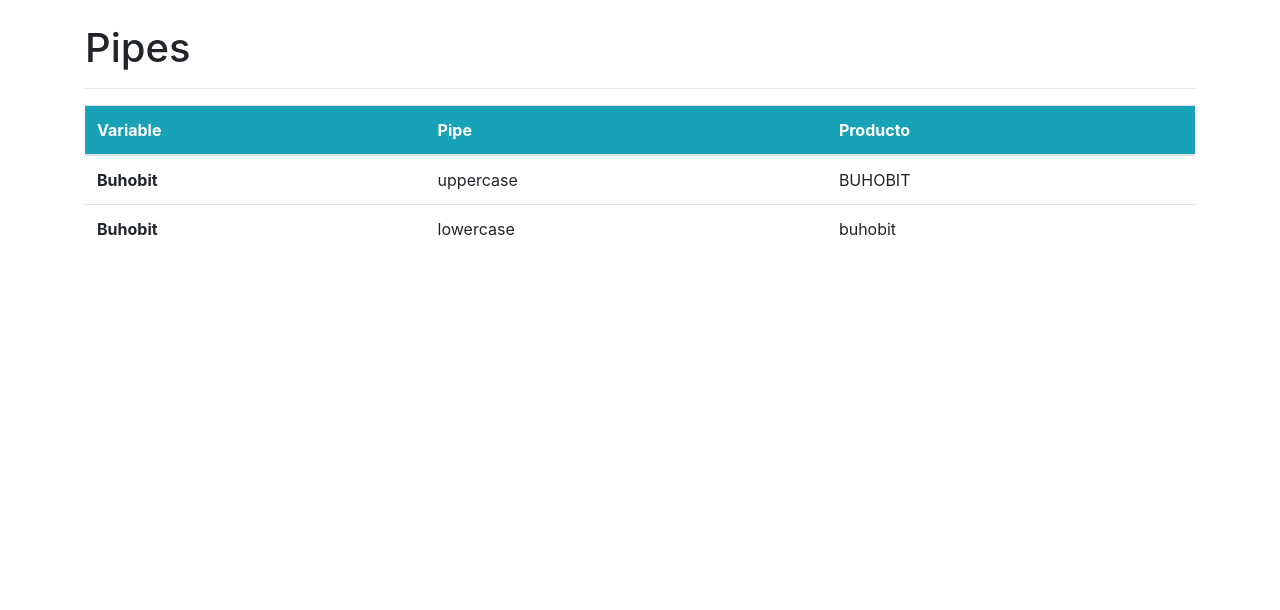
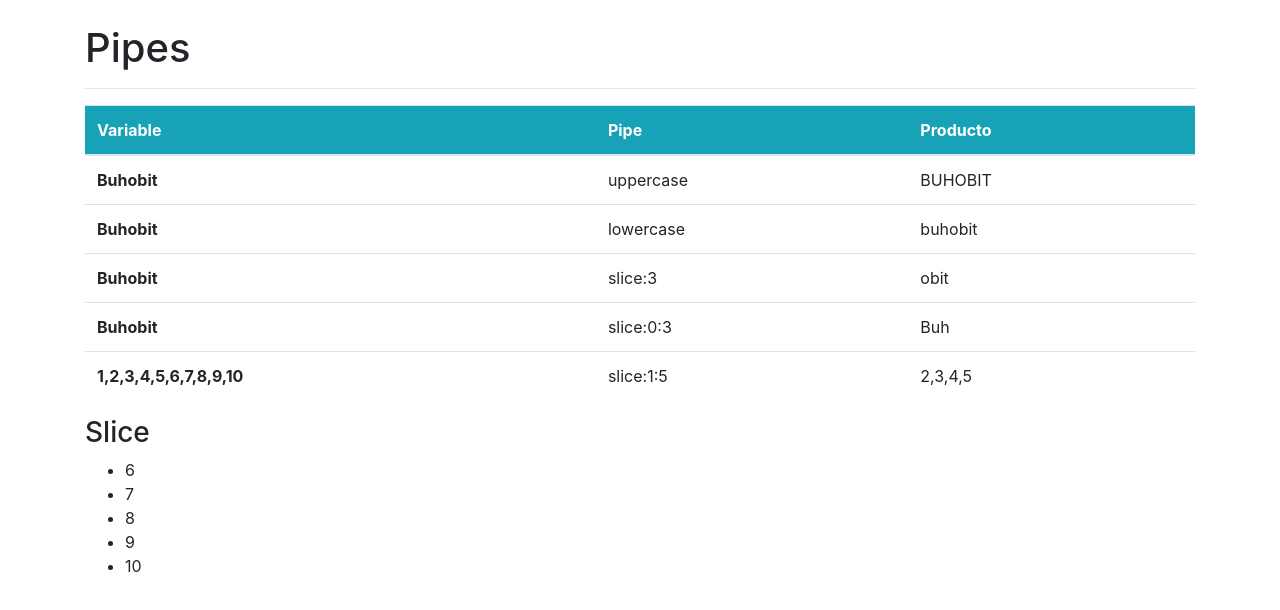
Before and after one commit to byronlopezec/angular-course, an Angular app in the folder 03-pipes/: page / in a window 1280 px wide. Shown: the top 610 px of the page. Built offline with nearby package versions, Linux system fonts and the light colour scheme.

Commit message:
6. Pipe Slice

```diff
--- a/03-pipes/src/app/app.component.html
+++ b/03-pipes/src/app/app.component.html
@@ -1,5 +1,5 @@
 <div class="container">
-  <br>
+  <br />
   <h1>Pipes</h1>
   <hr />
   <table class="table">
@@ -21,6 +21,26 @@
         <td>lowercase</td>
         <td>{{ nombre | lowercase }}</td>
       </tr>
+      <tr>
+        <th scope="row">{{ nombre }}</th>
+        <td>slice:3</td>
+        <td>{{ nombre | slice: 3 }}</td>
+      </tr>
+      <tr>
+        <th scope="row">{{ nombre }}</th>
+        <td>slice:0:3</td>
+        <td>{{ nombre | slice: 0:3 }}</td>
+      </tr>
+      <tr>
+        <th scope="row">{{ arreglo }}</th>
+        <td>slice:1:5</td>
+        <td>{{ arreglo | slice: 1:5 }}</td>
+      </tr>
     </tbody>
   </table>
+
+  <h3>Slice</h3>
+  <ul>
+    <li *ngFor="let item of arreglo | slice: 5:10">{{ item }}</li>
+  </ul>
 </div>
--- a/03-pipes/src/app/app.component.ts
+++ b/03-pipes/src/app/app.component.ts
@@ -1,11 +1,12 @@
-import { Component } from '@angular/core';
+import { Component } from "@angular/core";
 
 @Component({
-  selector: 'app-root',
-  templateUrl: './app.component.html',
-  styleUrls: ['./app.component.css']
+  selector: "app-root",
+  templateUrl: "./app.component.html",
+  styleUrls: ["./app.component.css"]
 })
 export class AppComponent {
   nombre: string = "Buhobit";
-  title = 'pipes';
+  arreglo: number[] = [1, 2, 3, 4, 5, 6, 7, 8, 9, 10];
+  title = "pipes";
 }
```
